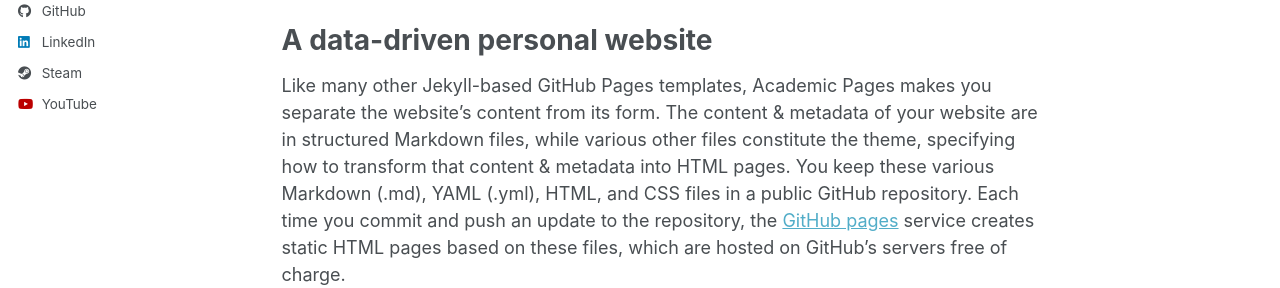
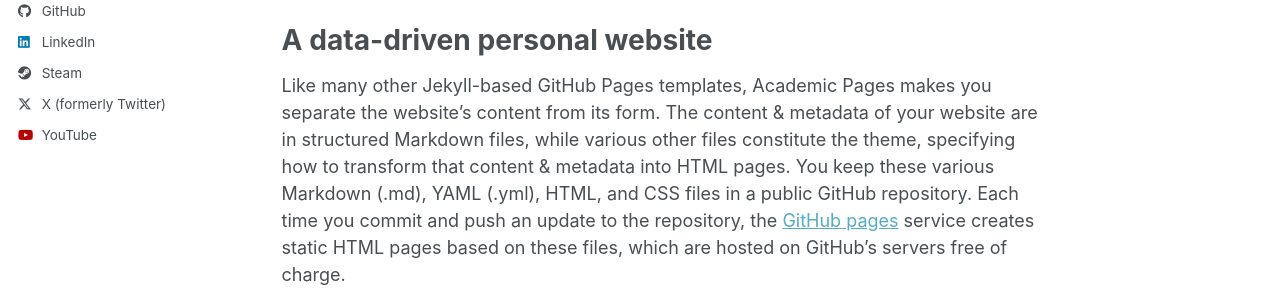
Before and after one commit to bisalshah-commits/bisalshah-commits.github.io, a Jekyll site: the page built from _pages/about.md, in a window 1280 px wide. Shown: the part 464-752 px from the top of the page. Built offline with Jekyll 4.4.1, drawn with Linux system fonts in a browser that asks for light colours; a script bundle is joined from its source files by our own code; library files that are not in the unit come from our copies; part of the change alters nothing that is shown.

Commit message:
Update _config.yml

```diff
--- a/_config.yml
+++ b/_config.yml
@@ -74,7 +74,7 @@ author:
   steam            : "https://store.steampowered.com/join/?"
   itchio           : "bisalshah"
   tumblr           : # Username
-  twitter          :
+  twitter          : "BisalS76198"
   vine             : # Username
   weibo            : # Username
   wikipedia        : # Username
```
